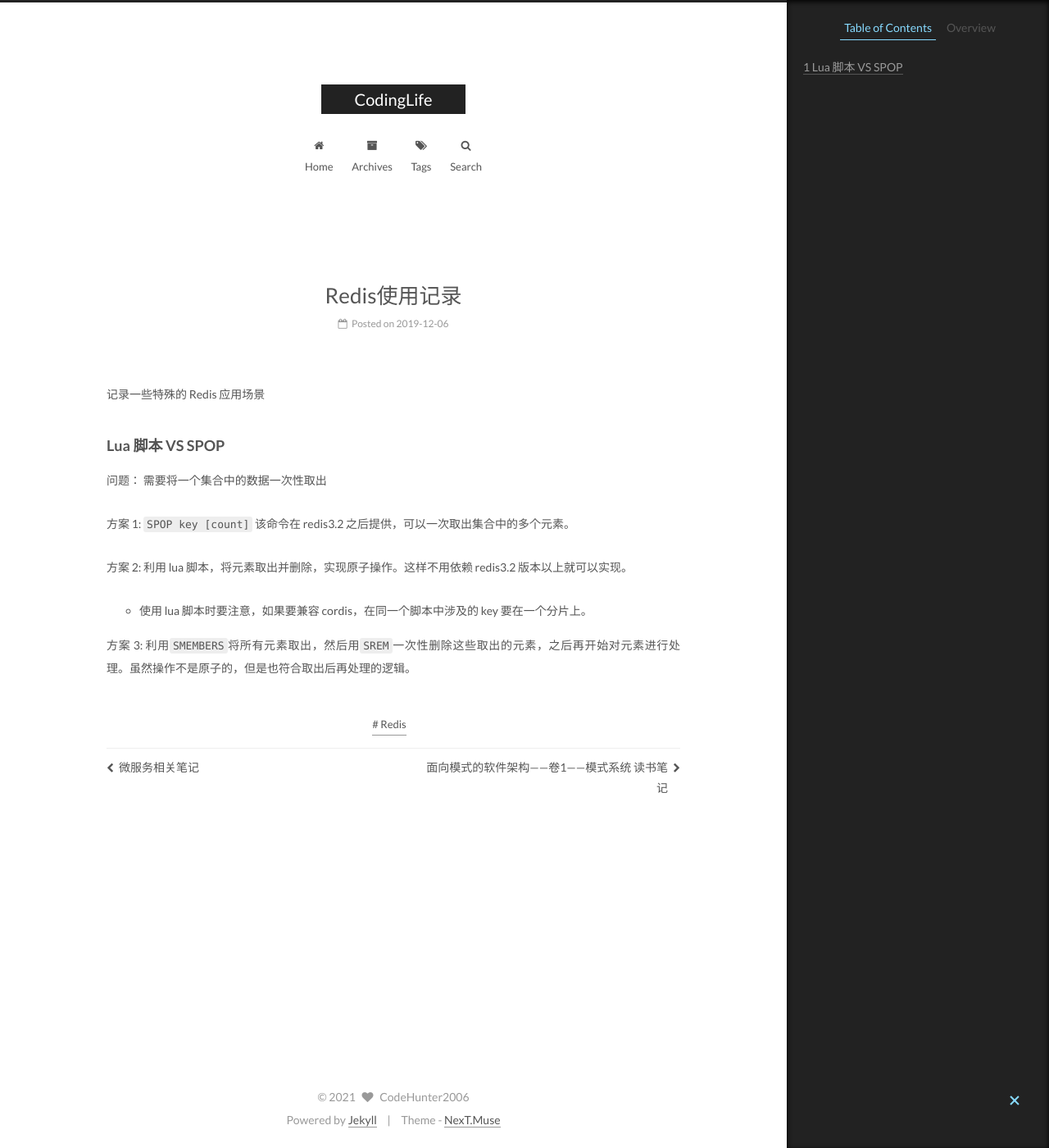
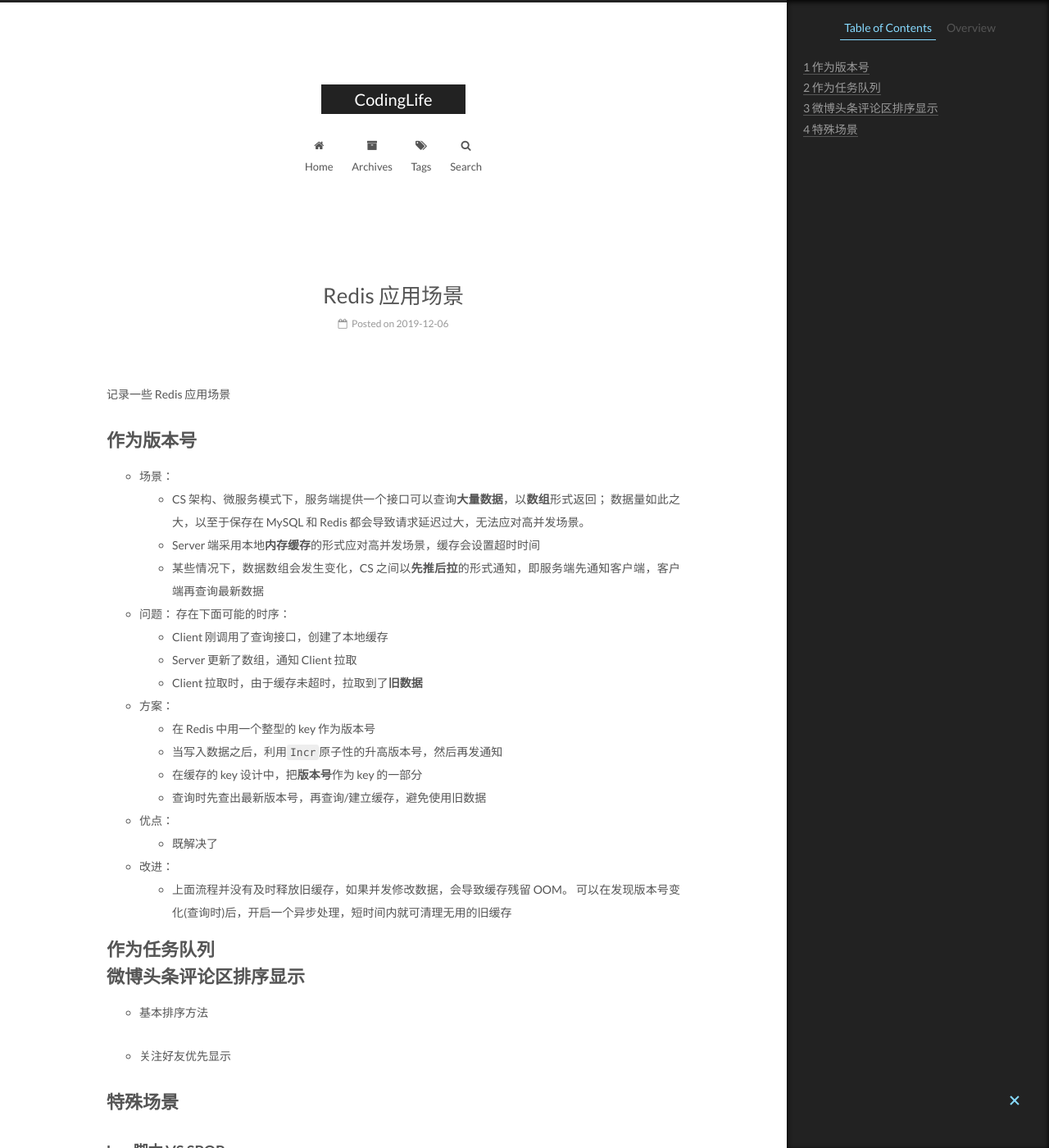
Before and after one commit to CodeHunter2006/CodeHunter2006.github.io, a Jekyll site: the page built from _posts/2019-12-06-Redis_cases.md, in a window 1280 px wide and 1400 px high. Shown: the whole window at 82% size. Built offline with Jekyll 4.4.1, drawn with Linux system fonts in a browser that asks for light colours.

Commit message:
[chore]: add contents.

```diff
--- a/_posts/2019-12-06-Redis_cases.md
+++ b/_posts/2019-12-06-Redis_cases.md
@@ -1,11 +1,44 @@
 ---
 layout: post
-title: "Redis使用记录"
+title: "Redis 应用场景"
 date: 2019-12-06 22:00:00 +0800
 tags: Redis
 ---
 
-记录一些特殊的 Redis 应用场景
+记录一些 Redis 应用场景
+
+# 作为版本号
+
+- 场景：
+  - CS 架构、微服务模式下，服务端提供一个接口可以查询**大量数据**，以**数组**形式返回；
+    数据量如此之大，以至于保存在 MySQL 和 Redis 都会导致请求延迟过大，无法应对高并发场景。
+  - Server 端采用本地**内存缓存**的形式应对高并发场景，缓存会设置超时时间
+  - 某些情况下，数据数组会发生变化，CS 之间以**先推后拉**的形式通知，即服务端先通知客户端，客户端再查询最新数据
+- 问题：
+  存在下面可能的时序：
+  1. Client 刚调用了查询接口，创建了本地缓存
+  2. Server 更新了数组，通知 Client 拉取
+  3. Client 拉取时，由于缓存未超时，拉取到了**旧数据**
+- 方案：
+  - 在 Redis 中用一个整型的 key 作为版本号
+  - 当写入数据之后，利用`Incr`原子性的升高版本号，然后再发通知
+  - 在缓存的 key 设计中，把**版本号**作为 key 的一部分
+  - 查询时先查出最新版本号，再查询/建立缓存，避免使用旧数据
+- 优点：
+  - 既解决了
+- 改进：
+  - 上面流程并没有及时释放旧缓存，如果并发修改数据，会导致缓存残留 OOM。
+    可以在发现版本号变化(查询时)后，开启一个异步处理，短时间内就可清理无用的旧缓存
+
+# 作为任务队列
+
+# 微博头条评论区排序显示
+
+- 基本排序方法
+
+- 关注好友优先显示
+
+# 特殊场景
 
 ### Lua 脚本 VS SPOP
 
```
Also changed, not shown: _posts/2020-12-27-Algorithm_Array.md (+19 -9 lines), _posts/2020-12-27-LeetCode_Question_Category.md (+1 -1 lines), _posts/2021-02-20-Go_map.md (+24 -0 lines).
